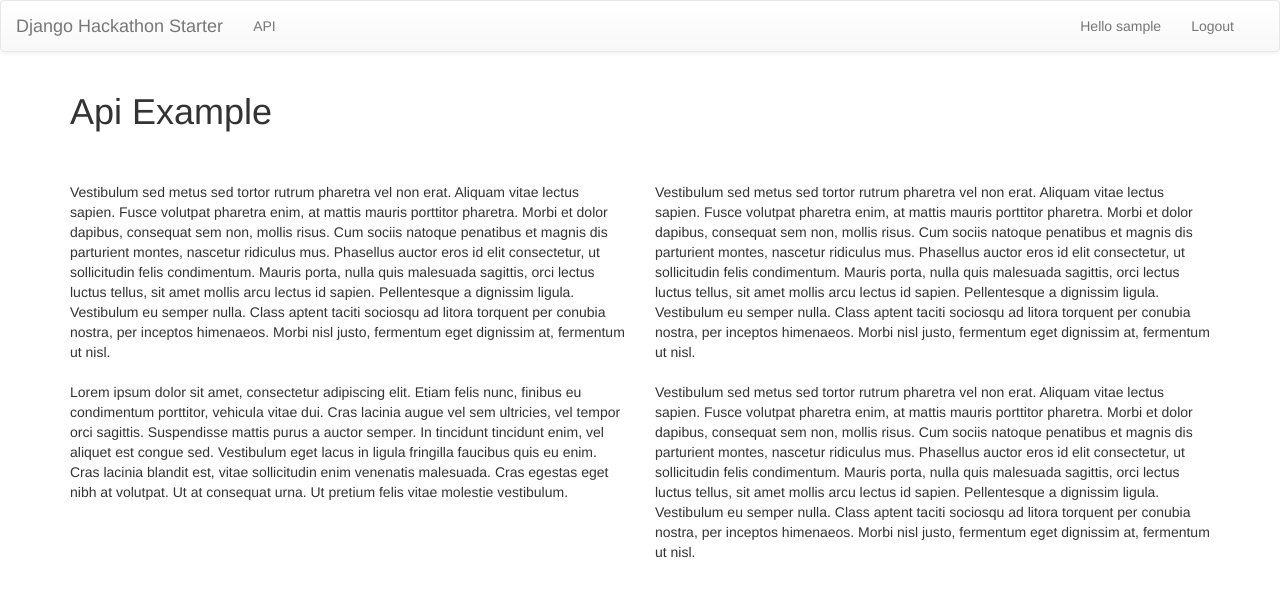
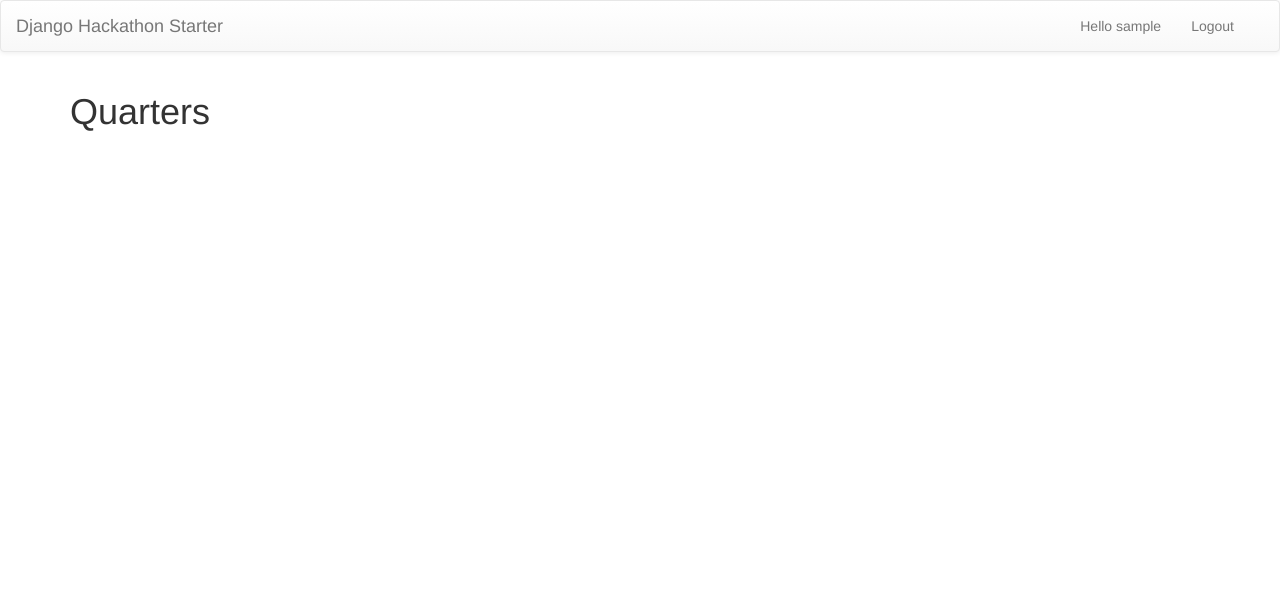
Before and after one commit to jsabol/data-center-tool, a Django app: page /hackathon/ in a window 1280 px wide. Shown: the top 597 px of the page. Run offline with Django 3.2, Linux system fonts and the light colour scheme; the visitor is signed in with stand-in values (Sample User, id 1); some libraries are stand-ins or nearby versions.

Commit message:
Add Admin and Agency Dashboards

```diff
--- a/hackathon_starter/hackathon/templates/hackathon/base.html
+++ b/hackathon_starter/hackathon/templates/hackathon/base.html
@@ -31,7 +31,7 @@
       <div class="collapse navbar-collapse" id="bs-example-navbar-collapse-1">
         <ul class="nav navbar-nav navbar-left">
           {% if user.is_authenticated %}
-          <li><a href="/hackathon/api">API</a></li>
+            <!-- No menu needed -->
           {% endif %}
         </ul>
         <ul class="nav navbar-nav navbar-right">
--- /dev/null
+++ b/hackathon_starter/hackathon/templates/hackathon/dashboards/admin_dashboard.html
@@ -0,0 +1 @@
+<h1>Pending Approval</h1>
--- /dev/null
+++ b/hackathon_starter/hackathon/templates/hackathon/dashboards/agency_dashboard.html
@@ -0,0 +1 @@
+<h1>Quarters</h1>
--- a/hackathon_starter/hackathon/templates/hackathon/index.html
+++ b/hackathon_starter/hackathon/templates/hackathon/index.html
@@ -5,30 +5,13 @@
 
     <body>
     <div class="container">
-    	{% if user.is_authenticated %}
-        	<h1>Api Example</h1>
-        	<strong>{{ boldmessage }}</strong><br />
+    	{% if user.is_authenticated and user.is_admin %}
+        	{% include 'hackathon/dashboards/admin_dashboard.html' %}
+        {% elif user.is_authenticated %}
+        	{% include 'hackathon/dashboards/agency_dashboard.html' %}
         {% else %}
-        	<h1> Please register/login! </h1>
+        	<h1> Please <a href="/hackathon/register">register</a> or <a href="/hackathon/login">login</a> </h1>
         {% endif %}
-    	<br>
-		<div class="row">
-			<div class="col-sm-6 col-md-6">
-				Vestibulum sed metus sed tortor rutrum pharetra vel non erat. Aliquam vitae lectus sapien. Fusce volutpat pharetra enim, at mattis mauris porttitor pharetra. Morbi et dolor dapibus, consequat sem non, mollis risus. Cum sociis natoque penatibus et magnis dis parturient montes, nascetur ridiculus mus. Phasellus auctor eros id elit consectetur, ut sollicitudin felis condimentum. Mauris porta, nulla quis malesuada sagittis, orci lectus luctus tellus, sit amet mollis arcu lectus id sapien. Pellentesque a dignissim ligula. Vestibulum eu semper nulla. Class aptent taciti sociosqu ad litora torquent per conubia nostra, per inceptos himenaeos. Morbi nisl justo, fermentum eget dignissim at, fermentum ut nisl.
-			</div>
-			<div class="col-sm-6 col-md-6">
-				Vestibulum sed metus sed tortor rutrum pharetra vel non erat. Aliquam vitae lectus sapien. Fusce volutpat pharetra enim, at mattis mauris porttitor pharetra. Morbi et dolor dapibus, consequat sem non, mollis risus. Cum sociis natoque penatibus et magnis dis parturient montes, nascetur ridiculus mus. Phasellus auctor eros id elit consectetur, ut sollicitudin felis condimentum. Mauris porta, nulla quis malesuada sagittis, orci lectus luctus tellus, sit amet mollis arcu lectus id sapien. Pellentesque a dignissim ligula. Vestibulum eu semper nulla. Class aptent taciti sociosqu ad litora torquent per conubia nostra, per inceptos himenaeos. Morbi nisl justo, fermentum eget dignissim at, fermentum ut nisl.
-			</div>
-		</div>
-		<br>
-		<div class="row">
-			<div class="col-sm-6 col-md-6">
-				Lorem ipsum dolor sit amet, consectetur adipiscing elit. Etiam felis nunc, finibus eu condimentum porttitor, vehicula vitae dui. Cras lacinia augue vel sem ultricies, vel tempor orci sagittis. Suspendisse mattis purus a auctor semper. In tincidunt tincidunt enim, vel aliquet est congue sed. Vestibulum eget lacus in ligula fringilla faucibus quis eu enim. Cras lacinia blandit est, vitae sollicitudin enim venenatis malesuada. Cras egestas eget nibh at volutpat. Ut at consequat urna. Ut pretium felis vitae molestie vestibulum.
-			</div>
-			<div class="col-sm-6 col-md-6">
-				Vestibulum sed metus sed tortor rutrum pharetra vel non erat. Aliquam vitae lectus sapien. Fusce volutpat pharetra enim, at mattis mauris porttitor pharetra. Morbi et dolor dapibus, consequat sem non, mollis risus. Cum sociis natoque penatibus et magnis dis parturient montes, nascetur ridiculus mus. Phasellus auctor eros id elit consectetur, ut sollicitudin felis condimentum. Mauris porta, nulla quis malesuada sagittis, orci lectus luctus tellus, sit amet mollis arcu lectus id sapien. Pellentesque a dignissim ligula. Vestibulum eu semper nulla. Class aptent taciti sociosqu ad litora torquent per conubia nostra, per inceptos himenaeos. Morbi nisl justo, fermentum eget dignissim at, fermentum ut nisl.
-			</div>
-		</div>
 	</div>
     </body>
 </html>
```
